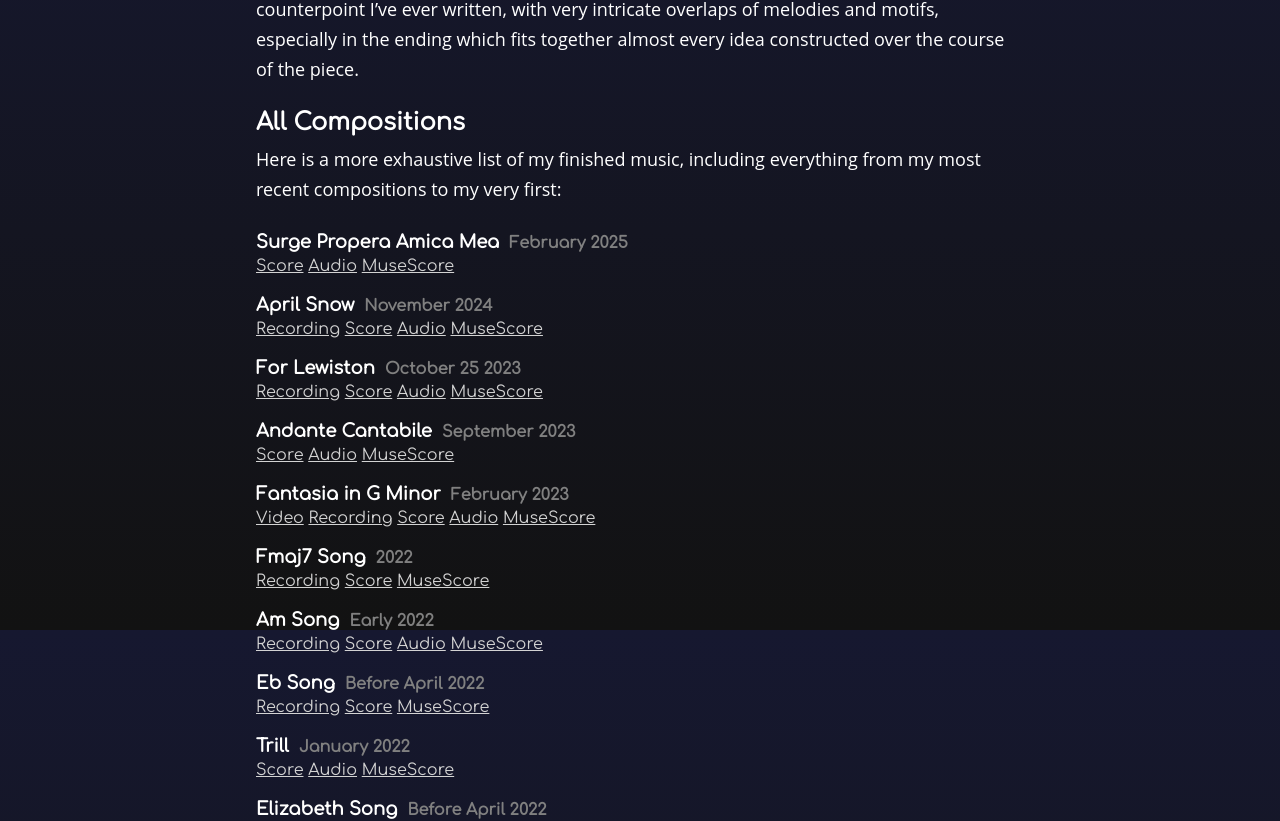
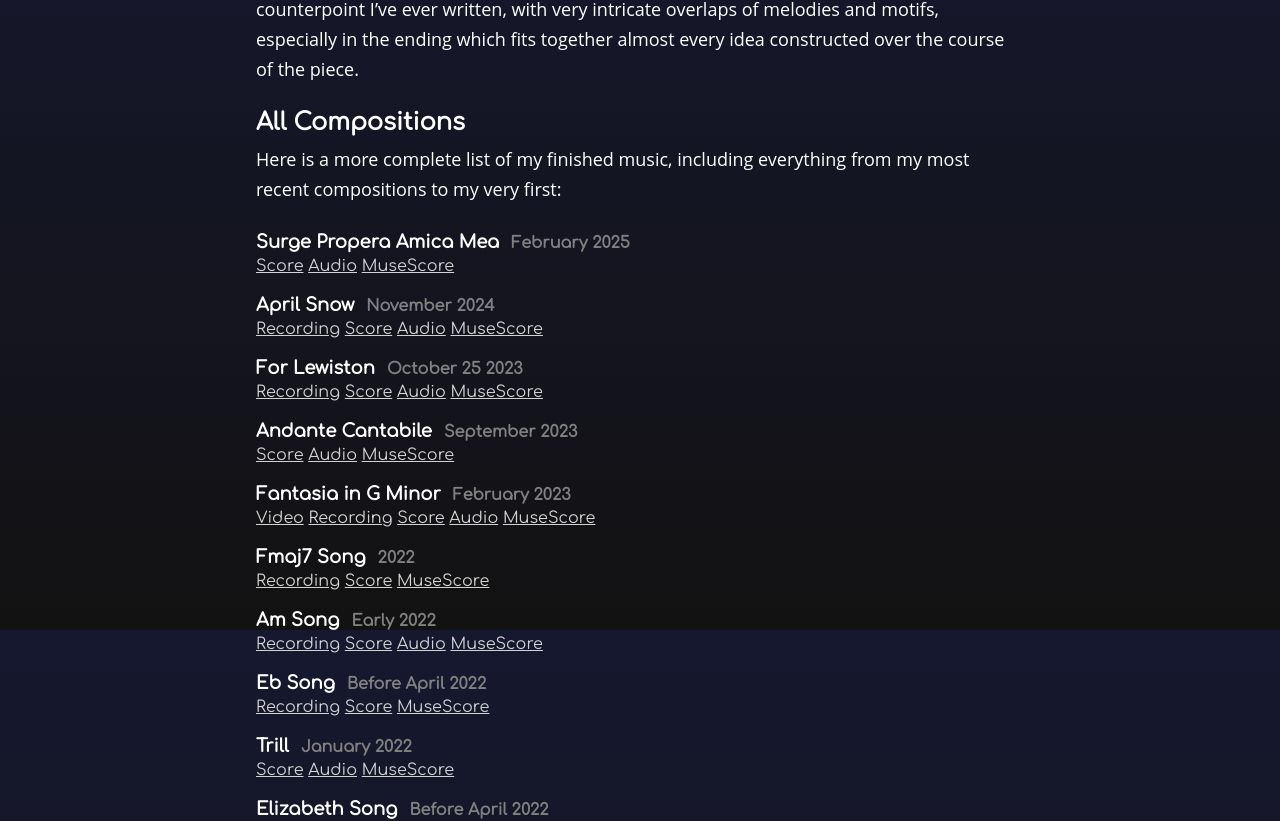
Before and after one commit to Christopherfrommaine/personal-website, a website: page dist/music/compositions/index.html in a window 1280 px wide. Shown: the part 970-1791 px from the top of the page. Drawn offline with Linux system fonts and the light colour scheme.

Commit message:
final change

```diff
--- a/dist/music/compositions/index.html
+++ b/dist/music/compositions/index.html
@@ -41,7 +41,7 @@
     <h2>All Compositions</h2>
 
     <p>
-      Here is a more exhaustive list of my finished music, including everything from my most recent compositions to my very first:
+      Here is a more complete list of my finished music, including everything from my most recent compositions to my very first:
     </p>
 
     <generated>
--- a/dist/music/compositions/styles.css
+++ b/dist/music/compositions/styles.css
@@ -15,7 +15,7 @@ h3 {
     margin-top: 20px;
     font-size: medium;
     color: gray;
-    margin-left: 10px;
+    margin-left: 12px;
 }
 a:link {
     color: lightgray;
```
Also changed, not shown: 1 other file.
